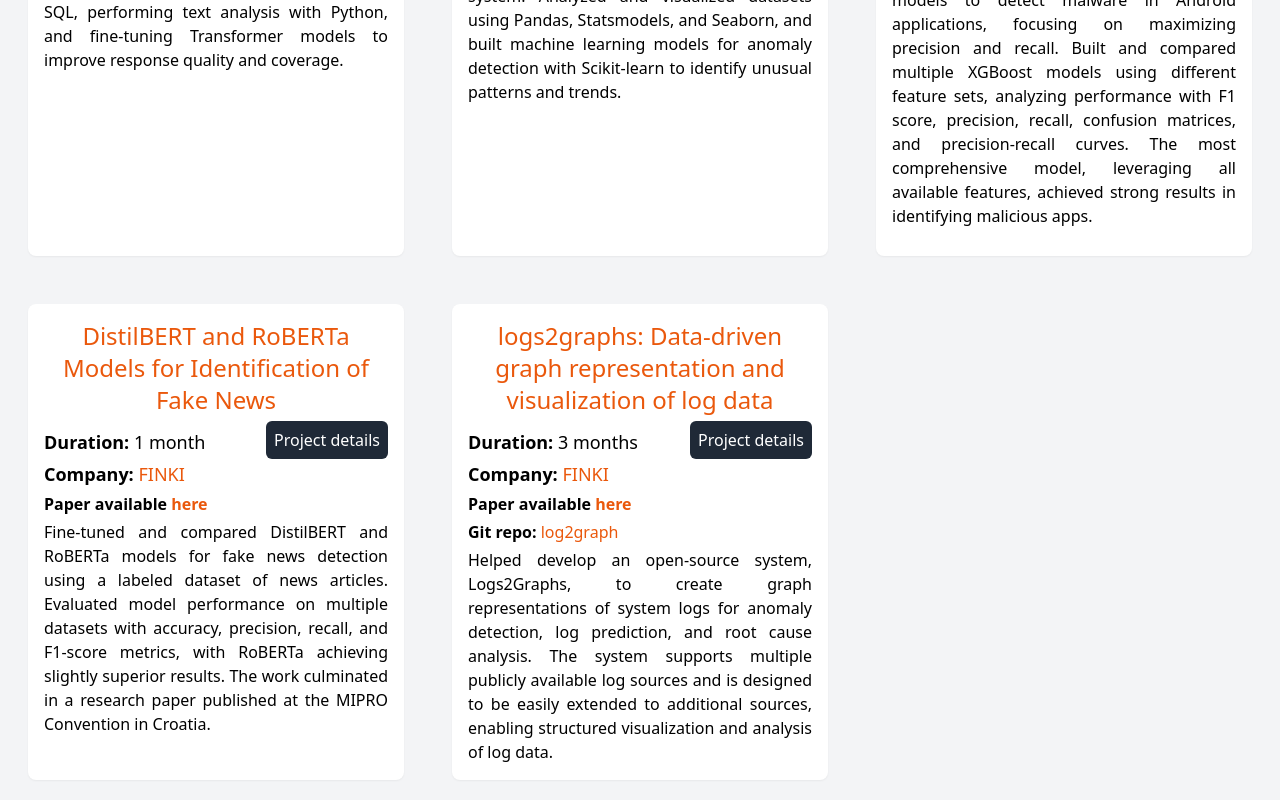
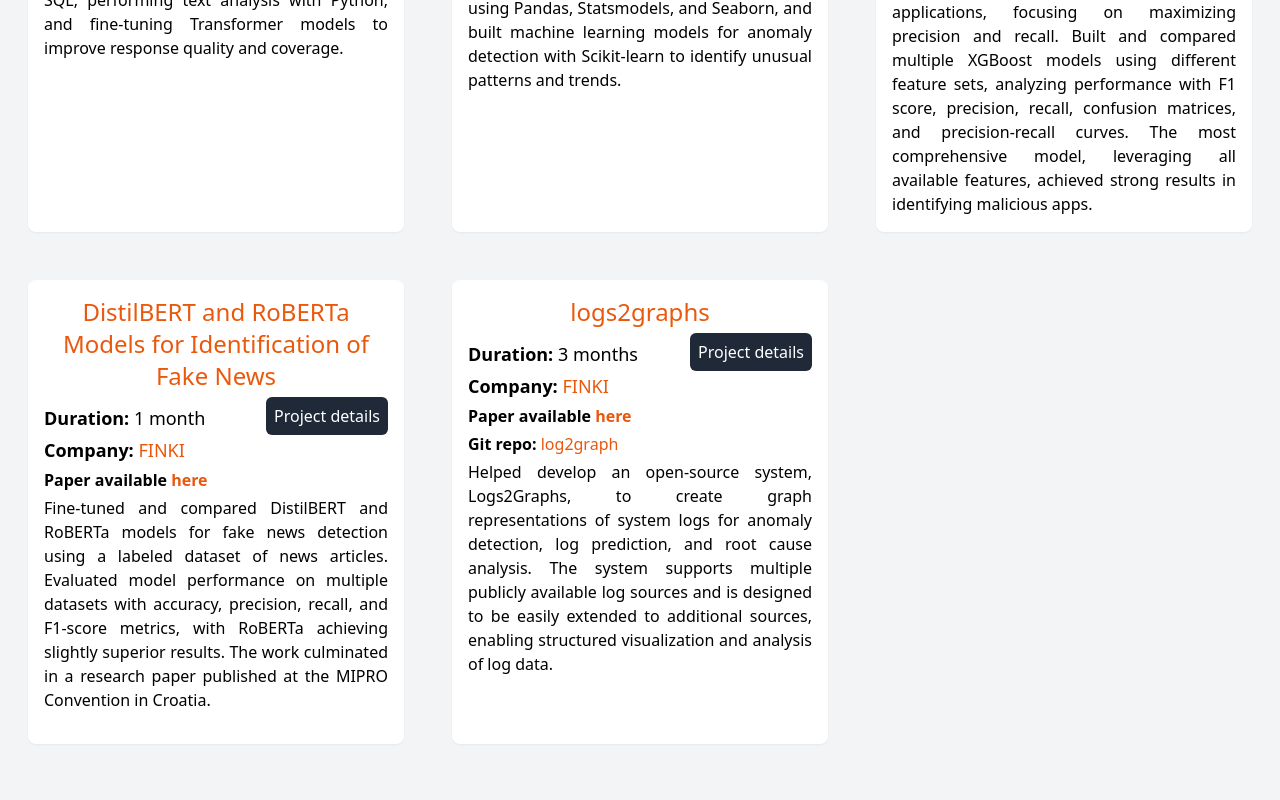
Before and after one commit to AleksandarKitanovski/aleksandarkitanovski.github.io, a SvelteKit app: page /projects in a window 1280 px wide. Shown: the part 820-1620 px from the top of the page. Built offline with nearby package versions, Linux system fonts and the light colour scheme.

Commit message:
fix filename length problem

```diff
--- a/package.json
+++ b/package.json
@@ -10,7 +10,7 @@
 		"check:watch": "svelte-kit sync && svelte-check --tsconfig ./tsconfig.json --watch",
 		"lint": "prettier --check . && eslint .",
 		"format": "prettier --write .",
-		"deploy": "npm run build && npx gh-pages -d build -t true"
+		"deploy": "npm run build && npx gh-pages -d build"
 	},
 	"devDependencies": {
 		"@sveltejs/adapter-auto": "^3.0.0",
--- a/src/routes/projects/+page.svelte
+++ b/src/routes/projects/+page.svelte
@@ -84,7 +84,7 @@
 		work culminated in a research paper published at the MIPRO Convention in Croatia.
 	</Project>
 	<Project
-		title="logs2graphs: Data-driven graph representation and visualization of log data"
+		title="logs2graphs"
 		duration="3 months"
 		company="FINKI"
 		href="https://www.finki.ukim.mk"
--- a/src/routes/projects/logs2graphs__data_driven_graph_representation_and_visualization_of_log_data/+page.svelte
+++ b/src/routes/projects/logs2graphs/+page.svelte
@@ -5,7 +5,7 @@
 </script>
 
 <ProjectPage
-	title="logs2graphs: Data-driven graph representation and visualization of log data"
+	title="logs2graphs"
 	company="FINKI"
 	duration="2 months"
 	href="https://www.finki.ukim.mk/"
```
